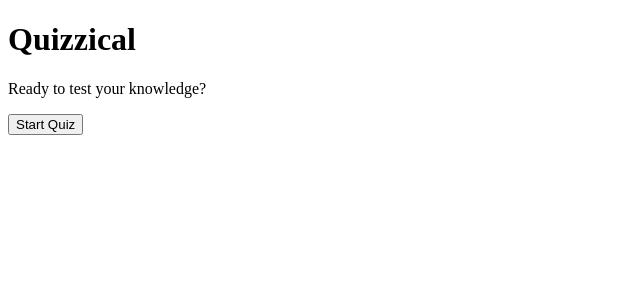
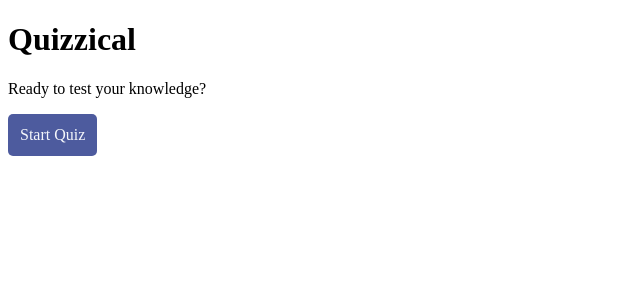
Before and after one commit to Rmaki27/Quizzical, a React (Vite) app in the folder Quizzical/: page / in a window 1280 px wide. Shown: the top 300 px of the page, without its empty margins (0-640 px from the left). Built offline with nearby package versions, Linux system fonts and the light colour scheme.

Commit message:
Add button

```diff
--- /dev/null
+++ b/Quizzical/src/components/Button.css
@@ -0,0 +1,7 @@
+.button {
+  all: unset;
+  background-color: #4d5b9e;
+  color: #f5f7fb;
+  padding: 12px;
+  border-radius: 5px;
+}
--- /dev/null
+++ b/Quizzical/src/components/Button.tsx
@@ -0,0 +1,14 @@
+import "./Button.css";
+
+type Props = {
+  children: string;
+  onClick?: React.MouseEventHandler<HTMLButtonElement>;
+};
+
+export default function Button({ children, onClick }: Props) {
+  return (
+    <button className="button" onClick={onClick}>
+      {children}
+    </button>
+  );
+}
--- a/Quizzical/src/pages/FrontPage.tsx
+++ b/Quizzical/src/pages/FrontPage.tsx
@@ -1,3 +1,5 @@
+import Button from "../components/Button";
+
 type Props = {
   onNextPage: () => void;
 };
@@ -7,7 +9,7 @@ export default function FrontPage({ onNextPage }: Props) {
     <>
       <h1>Quizzical</h1>
       <p>Ready to test your knowledge?</p>
-      <button onClick={onNextPage}>Start Quiz</button>
+      <Button onClick={onNextPage}>Start Quiz</Button>
     </>
   );
 }
--- a/Quizzical/src/pages/QuizPage.tsx
+++ b/Quizzical/src/pages/QuizPage.tsx
@@ -1,4 +1,5 @@
 import { QuizResponse } from "../App";
+import Button from "../components/Button";
 
 type Props = {
   onNextPage: () => void;
@@ -20,7 +21,7 @@ export default function QuizPage({ onNextPage }: Props) {
         <h1>content</h1>
         {/* {questions} */}
       </div>
-      <button onClick={onNextPage}>Check Answers</button>
+      <Button onClick={onNextPage}>Check Answers</Button>
     </>
   );
 }
```
